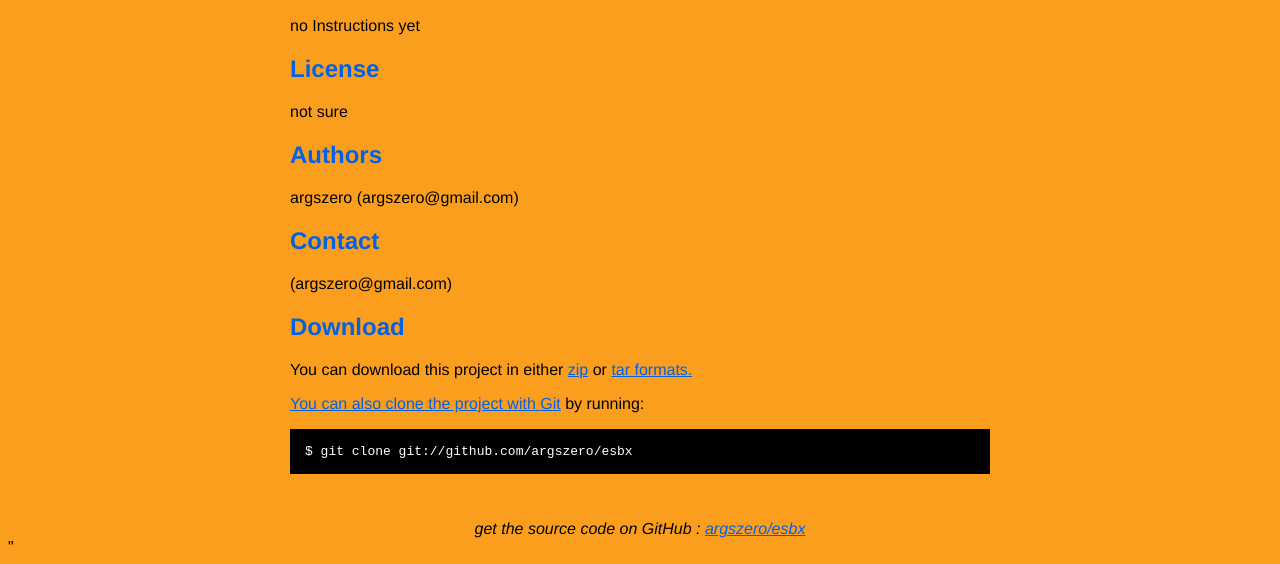
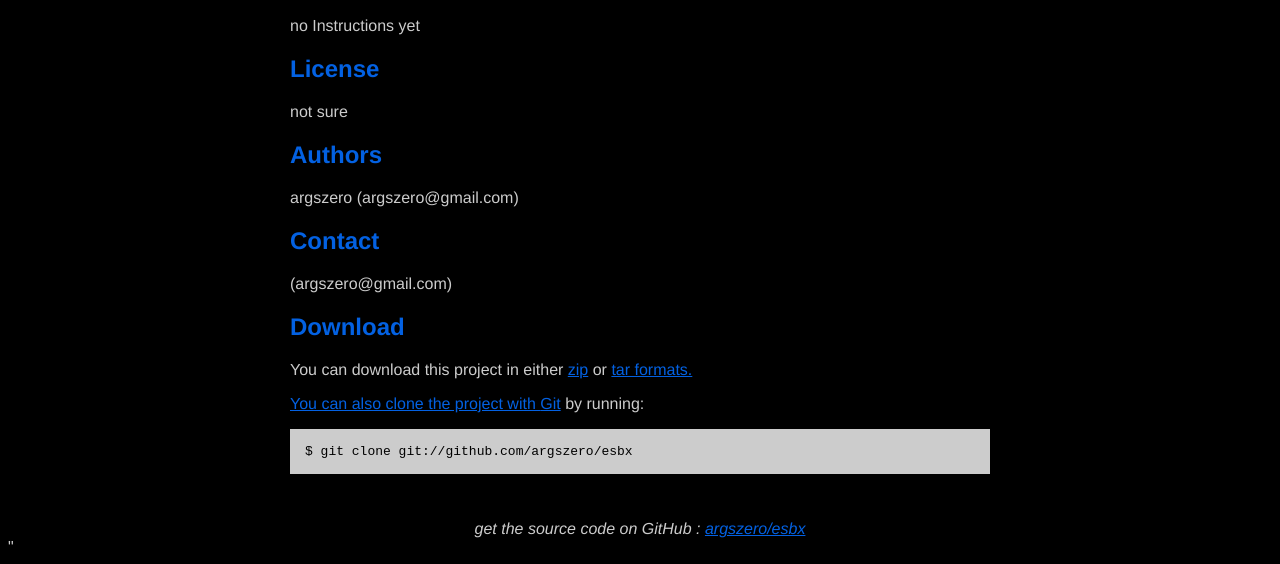
Before and after one commit to argszero/esbx, a plain HTML site: page index.html in a window 1280 px wide. Shown: the part 347-911 px from the top of the page. Drawn offline with Linux system fonts and the light colour scheme.

Commit message:
change style of index.html in gh-pages

```diff
--- a/index.html
+++ b/index.html
@@ -8,9 +8,9 @@
   <style type="text/css">
     body {
       margin-top: 1.0em;
-      background-color: #fc9e1d;
+      background-color: #000000;
       font-family: Helvetica, Arial, FreeSans, san-serif;
-      color: #000000;
+      color: #CCCCCC;
     }
     #container {
       margin: 0 auto;
@@ -24,7 +24,7 @@
     a { color: #0361e2; }
     .description { font-size: 1.2em; margin-bottom: 30px; margin-top: 30px; font-style: italic;}
     .download { float: right; }
-    pre { background: #000; color: #fff; padding: 15px;}
+    pre { background: #CCC; color: #000; padding: 15px;}
     hr { border: 0; width: 80%; border-bottom: 1px solid #aaa}
     .footer { text-align:center; padding-top:30px; font-style: italic; }
   </style>
```
